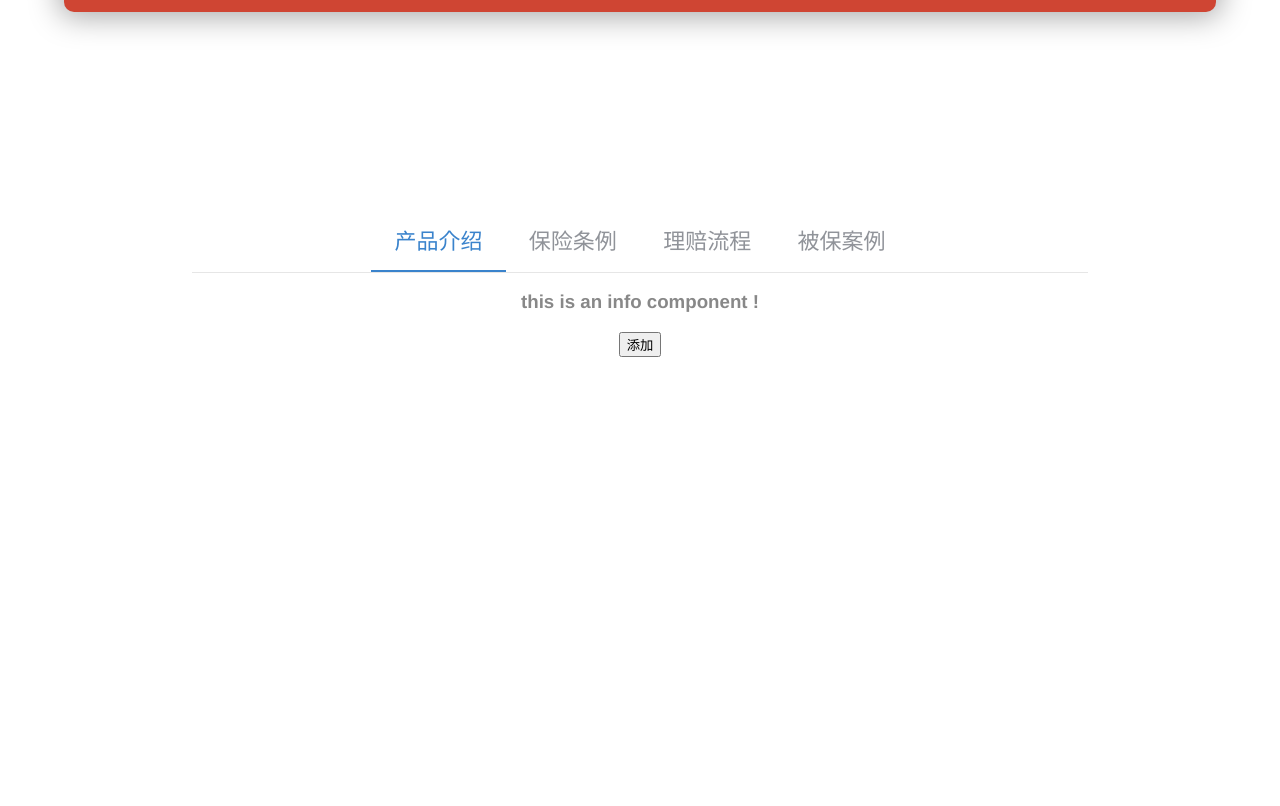
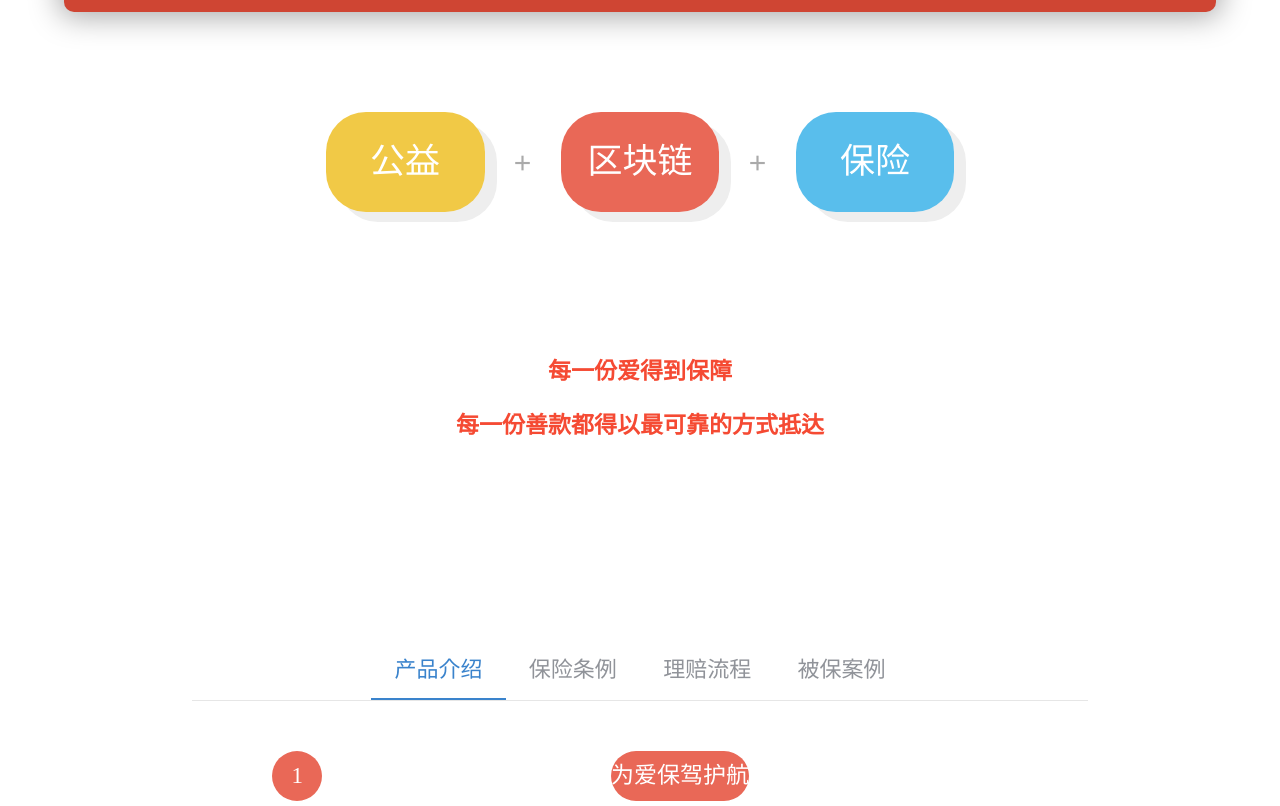
Before and after one commit to vinefan/CITI-Fin-Tech, a Vue app: page / in a window 1280 px wide. Shown: the part 694-1500 px from the top of the page. Built offline with nearby package versions, Linux system fonts and the light colour scheme; a web font is replaced by a local one.

Commit message:
write info component

```diff
--- a/public/index.html
+++ b/public/index.html
@@ -3,7 +3,7 @@
 <head>
     <meta charset="utf-8">
     <meta http-equiv="X-UA-Compatible" content="IE=edge">
-    <meta name="viewport" content="width=device-width,initial-scale=1.0">
+    <meta name="viewport" content="width=device-width, initial-scale=1.0, maximum-scale=1.0, user-scalable=0">
     <link rel="icon" href="<%= BASE_URL %>favicon.ico">
     <title>my-vue</title>
     <style>
--- a/src/components/Banner.vue
+++ b/src/components/Banner.vue
@@ -16,9 +16,27 @@
             <p class="description-1">公益项目履约保证保险(共保体)</p>
             <p class="description-2">一款基于区块链技术的慈善保险</p>
           </div>
+      </div>
 
+      <div class="feature">
+        <div class="charity">
+          公益
         </div>
 
+        <div class="plus_sign">+</div>
+
+        <div class="blockchain">
+          <p>区块链</p>
+        </div>
+        <div class="plus_sign">+</div>
+
+        <div class="insurance">保险</div>
+      </div>
+
+      <div class="prose">
+        <p> 每一份爱得到保障 </p>
+        <p>每一份善款都得以最可靠的方式抵达 </p>
+      </div>
   </div>
 
 </template>
@@ -33,6 +51,60 @@
 <!-- Add "scoped" attribute to limit CSS to this component only -->
 <style scoped>
   @import "../common/font.css";
+
+.prose{
+  font-size: 23px;
+  color:  rgb(245, 74, 51);
+  font-family: FangSong ;
+  font-weight:800;
+}
+.prose p{
+  margin: 20px 0;
+}
+.feature{
+  width: 60%;
+  height: 220px;
+  margin: auto;
+  margin-top: 100px;
+}
+
+.charity,
+.blockchain,
+.insurance{
+  font-size: 35px;
+  color: #ffffff;
+  display: inline-block;
+  width: 23%;
+  height: 100px;
+  border-radius: 40px;
+  box-shadow: #eee  12px 10px;
+}
+
+.plus_sign{
+  width: 11%;
+  display: inline-block;
+  font-size: 30px;
+  color: #aaa
+}
+
+.charity{
+background-color: #f1c946;
+padding-top: 20px;
+height: 80px;
+}
+.blockchain {
+  background-color:#e96857 ;
+}
+.blockchain p{
+  margin-bottom: 0px;
+  margin-top: 20px;
+}
+.insurance{
+  height: 80px;
+  padding-top: 20px;
+  background-color: #59beec;
+}
+
 img{
   width: 400px;
   height: 400px;
--- /dev/null
+++ b/src/components/Feature.vue
@@ -0,0 +1,57 @@
+<template>
+    <div class="feature-wrapper">
+        <div class="title-wrapper">
+           <div class="id-num" v-bind:style="{backgroundColor: item.style[1]}">{{ item.id }}</div>
+           <div class="title" >
+           <div  v-bind:style="{backgroundColor: item.style[1]}">{{item.title}}</div>
+           </div>
+
+        </div>
+
+        <div>
+
+        </div>
+    </div>
+</template>
+
+<script>
+export default {
+    name: "Feature",
+    props: ["item"],
+    data: function (){
+
+    }
+
+}
+</script>
+
+<style scoped>
+.feature-wrpper{
+    width: 80%;
+    padding-left: 0px;
+}
+.title-wrapper div {
+    display: inline-block;
+    color: #ffffff;
+    font-family: FangSong;
+    font-size: 23px;
+    font-weight: 400;
+
+    line-height:50px;
+    border-radius: 25px;
+}
+.id-num{
+    width: 50px;
+    height: 50px;
+    margin-right: 30px;
+
+
+}
+.title{
+    width: 80%;
+    height: 50px;
+
+}
+
+
+</style>
--- a/src/components/HelloWorld.vue
+++ /dev/null
@@ -1,58 +0,0 @@
-<template>
-  <div class="hello">
-    <h1>{{ msg }}</h1>
-    <p>
-      For a guide and recipes on how to configure / customize this project,<br>
-      check out the
-      <a href="https://cli.vuejs.org" target="_blank" rel="noopener">vue-cli documentation</a>.
-    </p>
-    <h3>Installed CLI Plugins</h3>
-    <ul>
-      <li><a href="https://github.com/vuejs/vue-cli/tree/dev/packages/%40vue/cli-plugin-babel" target="_blank" rel="noopener">babel</a></li>
-      <li><a href="https://github.com/vuejs/vue-cli/tree/dev/packages/%40vue/cli-plugin-eslint" target="_blank" rel="noopener">eslint</a></li>
-    </ul>
-    <h3>Essential Links</h3>
-    <ul>
-      <li><a href="https://vuejs.org" target="_blank" rel="noopener">Core Docs</a></li>
-      <li><a href="https://forum.vuejs.org" target="_blank" rel="noopener">Forum</a></li>
-      <li><a href="https://chat.vuejs.org" target="_blank" rel="noopener">Community Chat</a></li>
-      <li><a href="https://twitter.com/vuejs" target="_blank" rel="noopener">Twitter</a></li>
-      <li><a href="https://news.vuejs.org" target="_blank" rel="noopener">News</a></li>
-    </ul>
-    <h3>Ecosystem</h3>
-    <ul>
-      <li><a href="https://router.vuejs.org" target="_blank" rel="noopener">vue-router</a></li>
-      <li><a href="https://vuex.vuejs.org" target="_blank" rel="noopener">vuex</a></li>
-      <li><a href="https://github.com/vuejs/vue-devtools#vue-devtools" target="_blank" rel="noopener">vue-devtools</a></li>
-      <li><a href="https://vue-loader.vuejs.org" target="_blank" rel="noopener">vue-loader</a></li>
-      <li><a href="https://github.com/vuejs/awesome-vue" target="_blank" rel="noopener">awesome-vue</a></li>
-    </ul>
-  </div>
-</template>
-
-<script>
-export default {
-  name: 'HelloWorld',
-  props: {
-    msg: String
-  }
-}
-</script>
-
-<!-- Add "scoped" attribute to limit CSS to this component only -->
-<style scoped>
-h3 {
-  margin: 40px 0 0;
-}
-ul {
-  list-style-type: none;
-  padding: 0;
-}
-li {
-  display: inline-block;
-  margin: 0 10px;
-}
-a {
-  color: #42b983;
-}
-</style>
--- a/src/views/Cases.vue
+++ b/src/views/Cases.vue
@@ -17,14 +17,16 @@
             </el-row>
 
         </div>
-        <div v-if="error">
+
+
+        <div v-if="!error">
             <insurance-case
                 v-for="(item, index) in items"
                 v-bind:key="index"
                 v-bind:item="item">
             </insurance-case>
         </div>
-        <div id="!error">
+        <div id="error">
             {{msg}}
         </div>
     </div>
@@ -51,8 +53,20 @@ import InsuranceCase from "../components/InsuranceCase"
         },
         methods: {
             search: function() {
-                var data = { "proj_name": this.input };
-
+                var project = { "proj_name": this.input };
+                this.axios({
+                    method: 'get',
+                    url: 'http://192.168.1.101:8080/search',
+                    data: project
+                    })
+                    .then(function (response){
+                        this.items = response
+                        // console.log("search successful !")
+                    })
+                    .catch(function (error){
+                        this.error = false
+                        this.msg = error
+                    })
             }
         },
         // 组件被挂载后执行
@@ -62,7 +76,7 @@ import InsuranceCase from "../components/InsuranceCase"
                 .then(response => {
                       this.error = true;
                       this.items = response.data;
-                    //   alert(this.items[0].project_id)
+                      this.msg = 'successful'
                 })
                 .catch(error => {
 
--- a/src/views/Info.vue
+++ b/src/views/Info.vue
@@ -1,28 +1,52 @@
 <template>
     <div>
-        <h3>this is an info component !</h3>
-        <button type="button" @click="add()">添加</button>
+        <feature v-for="(item, index) in items"
+                 v-bind:key="index"
+                 v-bind:item="item">
+        </feature>
     </div>
 
 </template>
 
 <script>
-  import store from '../store'
+  import Feature from "../components/Feature"
   export default {
-        name: "Info",
-        store,
-        methods: {
-            add(){
-
-                  store.commit('increase','vine');
-
-            }
-        }
+      name: "Info",
+      data: function (){
+          return{
+              items: [{
+                  id: 1,
+                  style: ["danger","#e96857"],
+                  title: "为爱保驾护航",
+                  icons: ["el-icon-finished","el-icon-connection","el-icon-s-custom","el-icon-s-marketing"],
+                  sub_title: ["信誉保障","区块链平台资金信息全纪录","多方机构合力监督","实时查看善款信息"]
+              },
+                  {
+                      id: 2,
+                      style: ["primary","#59beec"],
+                      title: "真公益",
+                      icons: ["l-icon-document","el-icon-service","el-icon-sunny"],
+                      sub_title: ["补偿机制","履约保障","爱心有效传递"]
+                  },
+                  {
+                      id: 3,
+                      style: ["warning","#f1c946"],
+                      title: "智能合约",
+                      icons: ["el-icon-position","el-icon-s-help"],
+                      sub_title: ["赔款直接到达受助人手中","理赔精准高效"]
+                  }
+              ]
+          }
+      },
+      components: {
+          Feature
+      }
   }
 </script>
 
 <style scoped>
-    div{
-        height: 1000px;
-    }
+div{
+    width: 80%;
+    margin:50px auto;
+}
 </style>
```
